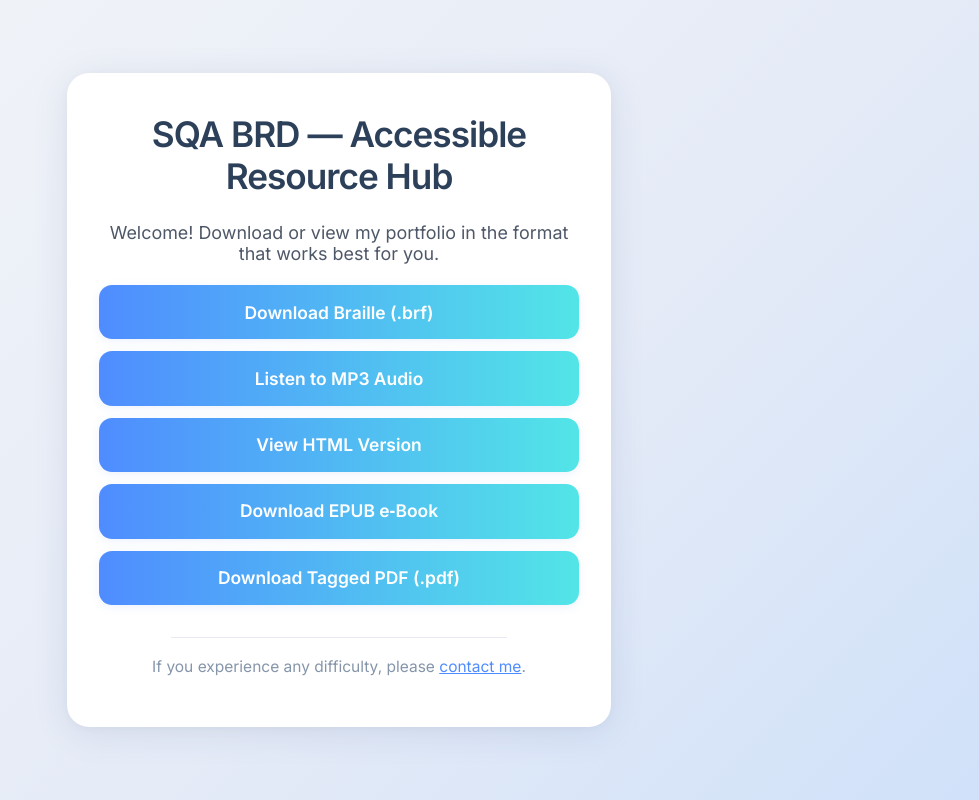
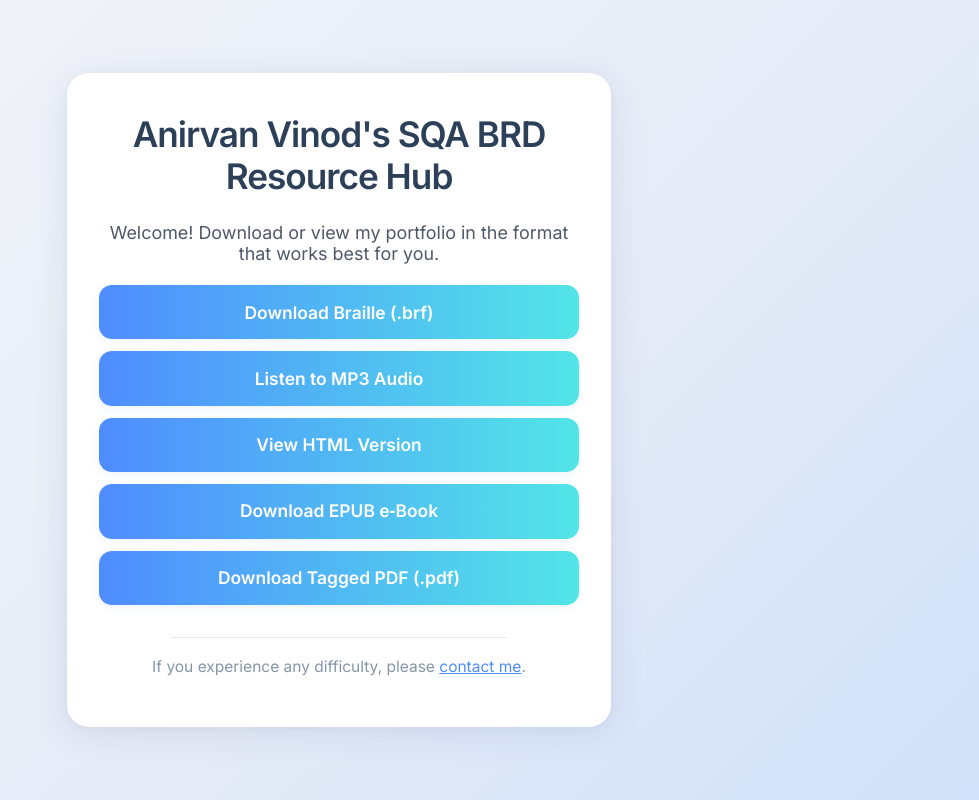
Before and after one commit to avbusinessanalyst/sqa-brd-resources, a plain HTML site: page index.html in a window 1280 px wide. Shown: the whole page, without its empty margins (301-1280 px from the left). Drawn offline with Linux system fonts and the light colour scheme.

Commit message:
Update index.html

```diff
--- a/index.html
+++ b/index.html
@@ -103,7 +103,7 @@
 <body>
   <a href="#main-content" class="skip-nav">Skip to main content</a>
   <div class="card" tabindex="0">
-    <h1 id="main-content">SQA BRD — Accessible Resource Hub</h1>
+    <h1 id="main-content">Anirvan Vinod's SQA BRD Resource Hub</h1>
     <p>
       Welcome! Download or view my portfolio in the format that works best for you.
     </p>
```
